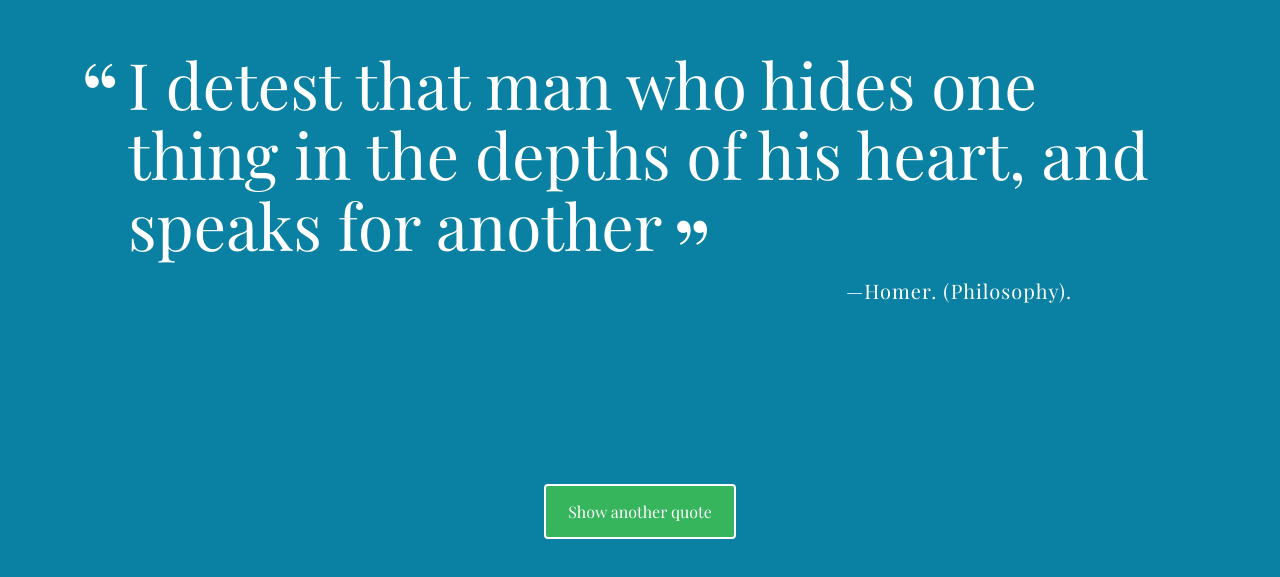
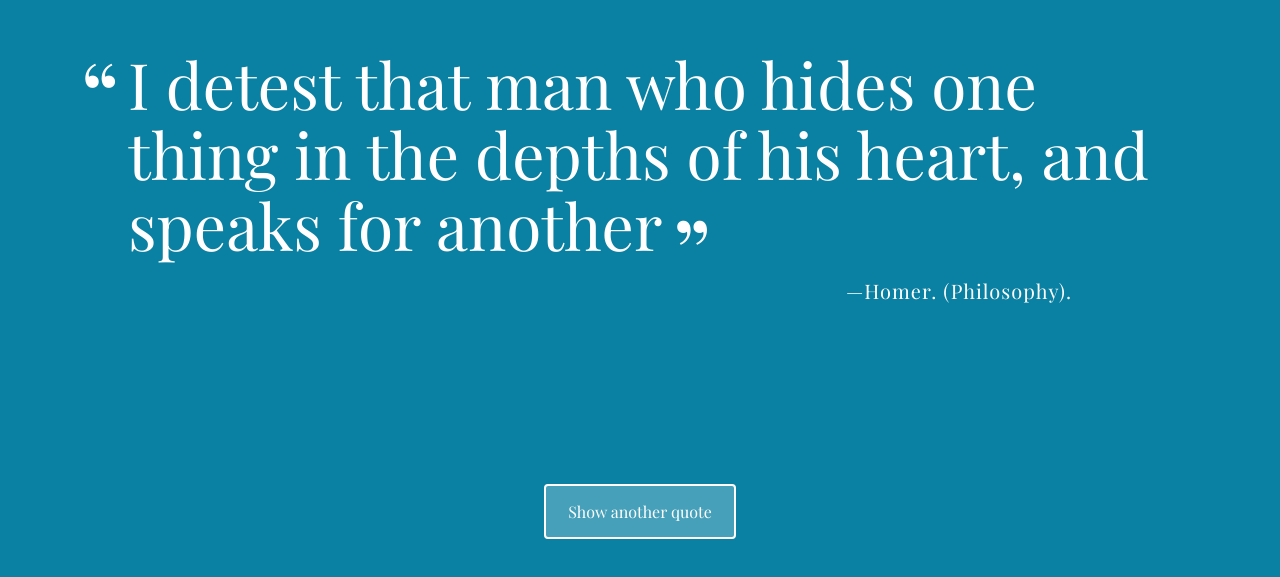
Before and after one commit to LiamGuedez/techdegree-project-1, a plain HTML site: page index.html in a window 1280 px wide. Shown: the part 111-688 px from the top of the page. Drawn offline with nearby package versions, Linux system fonts and the light colour scheme; a web font is replaced by a local one.

Commit message:
Changed the color of the button
Now the button matches the background color. It already used to match when hovered over. Now it always matches the color .

```diff
--- a/css/styles.css
+++ b/css/styles.css
@@ -75,12 +75,12 @@ body {
   border-radius: 4px;
   border: 2px solid #fff;
   color: #fff;
-  background-color: #36b55c;
+  background-color: rgba(255,255,255,.25);
   padding: 15px 0;
   transition: .5s ;
 }
 #loadQuote:hover {
-  background-color: rgba(255,255,255,.25);
+  background-color: rgba(255,255,255,.5);
 }
 #loadQuote:focus {
   outline: none;
```
